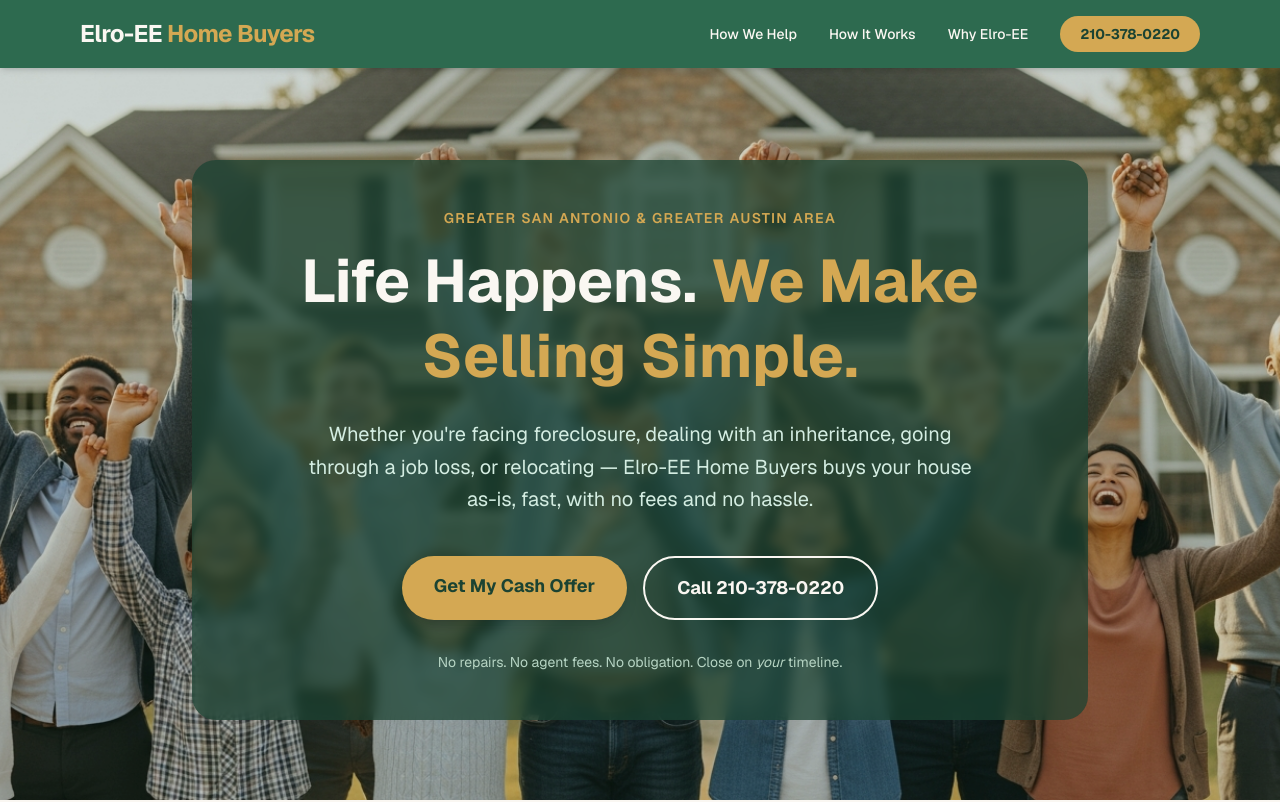
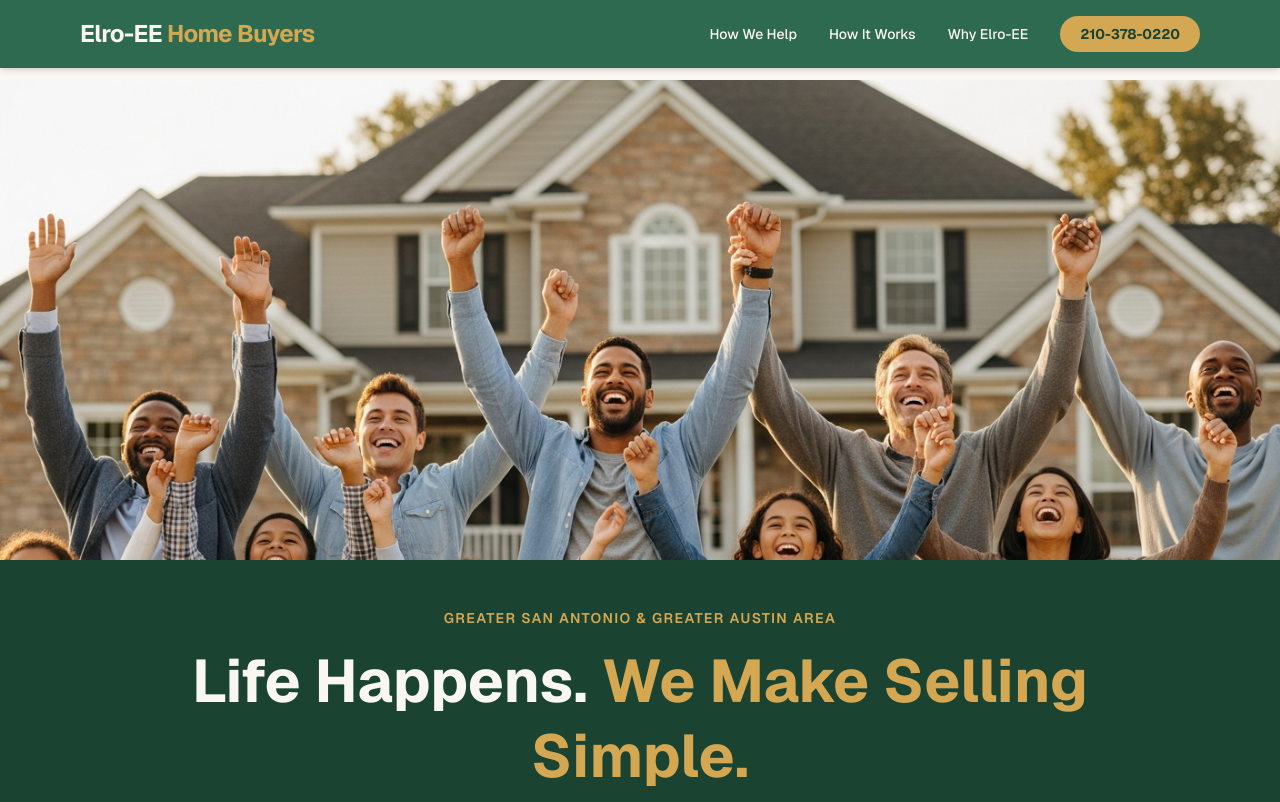
Before and after one commit to restoreyourfortunes-create/save-more, a Next.js app: page / in a window 1280 px wide. Shown: the top 802 px of the page. Built offline with nearby package versions, Linux system fonts and the light colour scheme.

Commit message:
fix: separate photo and text — full unobscured image above solid green text block

```diff
--- a/app/components/Hero.tsx
+++ b/app/components/Hero.tsx
@@ -2,18 +2,22 @@
 
 export default function Hero() {
   return (
-    <section
-      className="min-h-screen flex items-center justify-center pt-20 relative"
+    <section className="flex flex-col pt-20">
+      {/* Full photo — no overlay, no darkening */}
+      <div
+        className="w-full"
         style={{
           backgroundImage: "url('/hero-bg.png')",
           backgroundSize: "cover",
-        backgroundPosition: "center",
+          backgroundPosition: "center top",
+          height: "60vh",
+          minHeight: "380px",
         }}
-    >
-      {/* Dark overlay so text stays readable */}
-      <div className="absolute inset-0 bg-[#1B4332]/20" />
-      <div className="relative z-10 max-w-4xl mx-auto px-6 py-12 text-center rounded-3xl"
-        style={{ background: "rgba(27, 67, 50, 0.72)", backdropFilter: "blur(6px)" }}>
+      />
+
+      {/* Text block on solid green below the photo */}
+      <div className="bg-[#1B4332] py-12 px-4">
+        <div className="max-w-4xl mx-auto text-center">
           <p className="text-[#D4A853] font-semibold text-sm uppercase tracking-widest mb-4">
             Greater San Antonio &amp; Greater Austin Area
           </p>
@@ -21,7 +25,7 @@
             Life Happens.{" "}
             <span className="text-[#D4A853]">We Make Selling Simple.</span>
           </h1>
-        <p className="text-lg md:text-xl text-[#d4ede2] max-w-2xl mx-auto mb-10 leading-relaxed">
+          <p className="text-lg md:text-xl text-[#b7d5c4] max-w-2xl mx-auto mb-10 leading-relaxed">
             Whether you&apos;re facing foreclosure, dealing with an inheritance, going through a
             job loss, or relocating — Elro-EE Home Buyers buys your house as-is, fast, with no fees and
             no hassle.
@@ -44,6 +48,7 @@
             No repairs. No agent fees. No obligation. Close on <em>your</em> timeline.
           </p>
         </div>
+      </div>
     </section>
   );
 }
```
Lines whose indentation alone changed are shown as unchanged.
